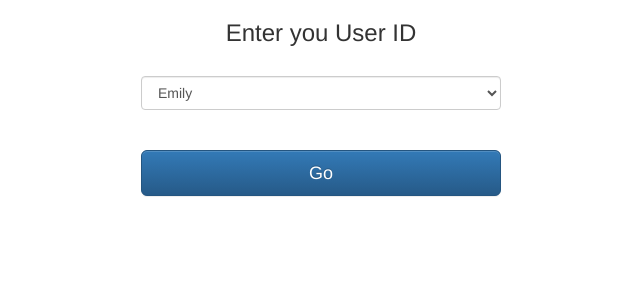
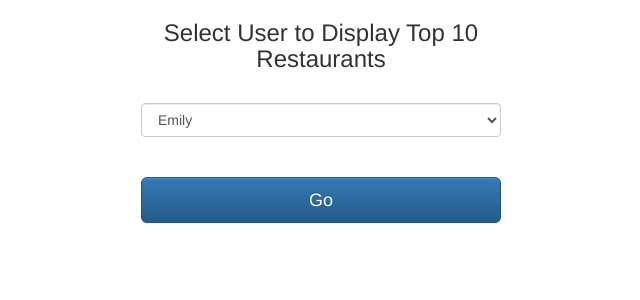
Before and after one commit to puneethshreekanth/5334Project, a Python web app: template SLP/src/web/templates/index.html in a window 1280 px wide. Shown: the top 300 px of the page, without its empty margins (319-959 px from the left). Run offline with Jinja, Linux system fonts and the light colour scheme; the template is opened without the code that fills it, so the values that code supplies are empty; some libraries are stand-ins or nearby versions.

Commit message:
Changed display

```diff
--- a/SLP/src/web/templates/index.html
+++ b/SLP/src/web/templates/index.html
@@ -37,7 +37,7 @@
 	<div class='container'>
 		<div class="row">
 			<div class="col-sm-6 col-md-4 col-md-offset-4">
-				<h3 class="text-center login-title">Enter you User ID</h3>
+				<h3 class="text-center login-title">Select User to Display Top 10 Restaurants</h3>
 				<br>
 				<div class="account-wall" role="form" method="POST" action="">
 					<form class="form-signin" action="suggestions" method="post"
```
